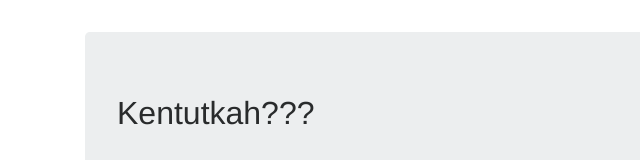
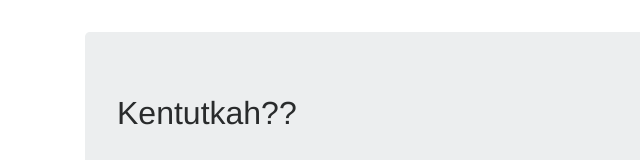
Before and after one commit to chikobillo/web-puisi, a plain HTML site: page index.html in a window 1280 px wide. Shown: the top 160 px of the page, 0-640 px from the left. Drawn offline with nearby package versions, Linux system fonts and the light colour scheme.

```diff
--- a/index.html
+++ b/index.html
@@ -19,7 +19,7 @@
   <main role="main" class="container">
 
     <div class="jumbotron">
-      <h2>Kentutkah???</h2>
+      <h2>Kentutkah??</h2>
       <br>
       <p class="text-muted">
         Saat duduk berdua denganmu,
```
